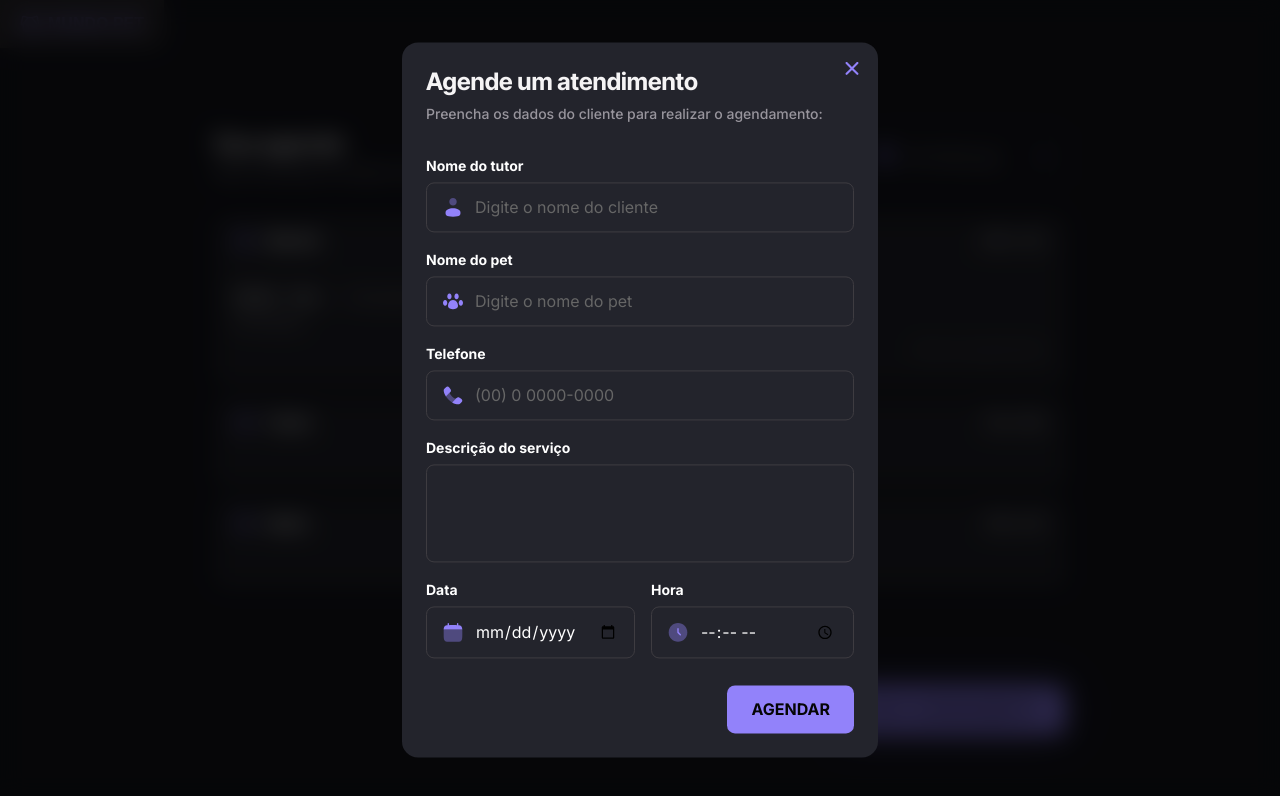
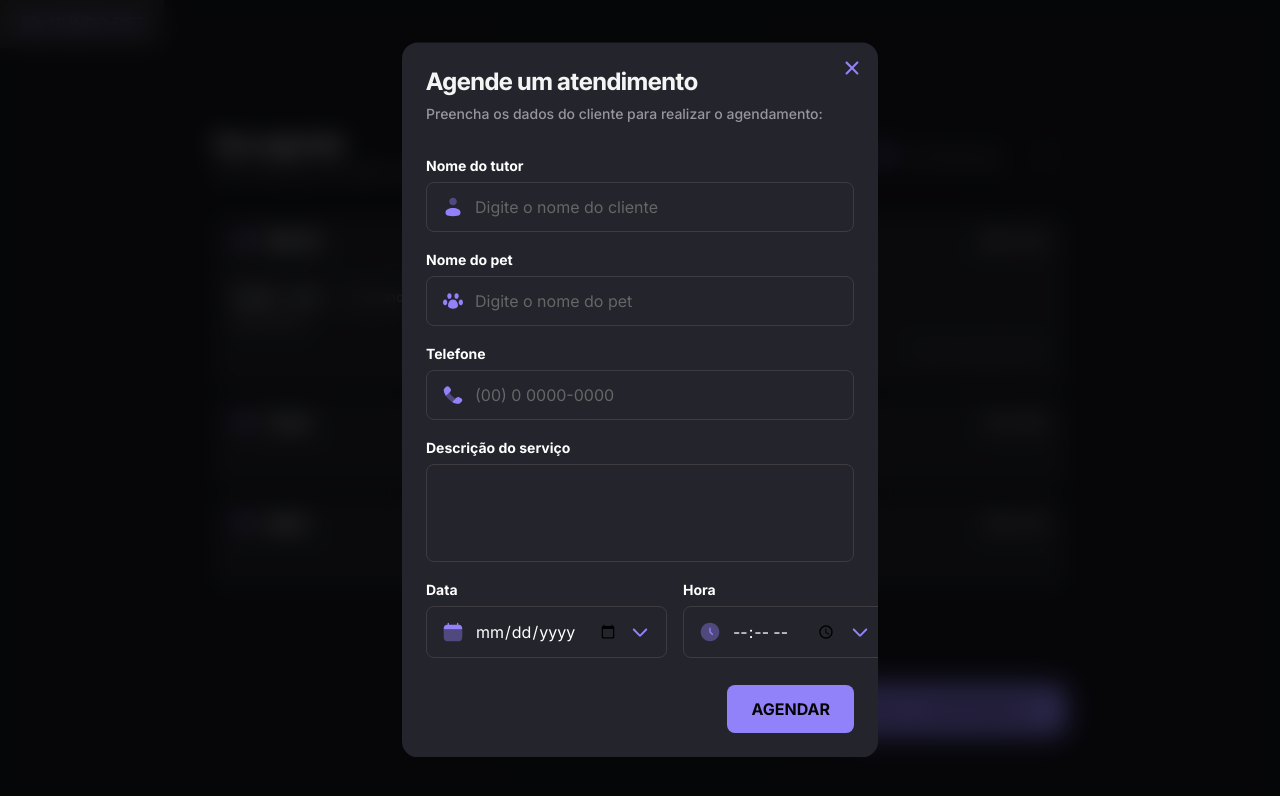
Before and after one commit to macedocmateus/mundo-pet, a plain HTML site: page index.html in a window 1280 px wide. Both pictures are taken after a click on the button "NOVO AGENDAMENTO". Drawn offline with Linux system fonts and the light colour scheme; a web font is replaced by a local one.

Commit message:
add arrow-down in modal and fix some bugs in modal

```diff
--- a/index.html
+++ b/index.html
@@ -136,6 +136,7 @@
                     <div class="input-wrapper">
                         <img src="./assets/calendar.svg" alt="Ícone de calendário">
                         <input type="date" class="date-input" id="date-input" name="date" placeholder="DD/MM/AAAA" required>
+                        <img src="./assets/arrow-down.svg" alt="Ícone de abrir calendário">
                     </div>
                 </div>
                 <div class="form-group">
@@ -143,6 +144,7 @@
                     <div class="input-wrapper">
                         <img src="./assets/clock-circle.svg" alt="Ícone de relógio">
                         <input type="time" class="time-input" id="time-input" name="time" placeholder="HH:MM" required>
+                        <img src="./assets/arrow-down.svg" alt="Ícone de abrir hora">
                     </div>
                 </div>
             </div>
```
